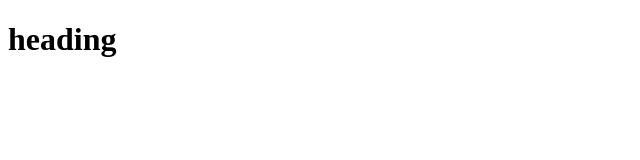
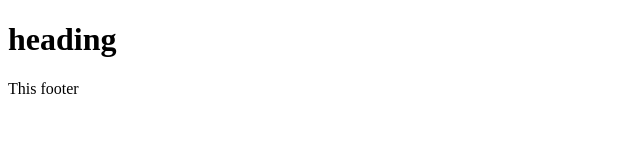
Before and after one commit to cgtysnsy/30-06-2022-gittest, a plain HTML site: page index.html in a window 1280 px wide. Shown: the full height of the page, 0-640 px from the left. Drawn offline with Linux system fonts and the light colour scheme.

Commit message:
added-footer

```diff
--- a/index.html
+++ b/index.html
@@ -9,4 +9,5 @@
   <body>
     <h1>heading</h1>
   </body>
+  <footer>This footer </footer>
 </html>
```
